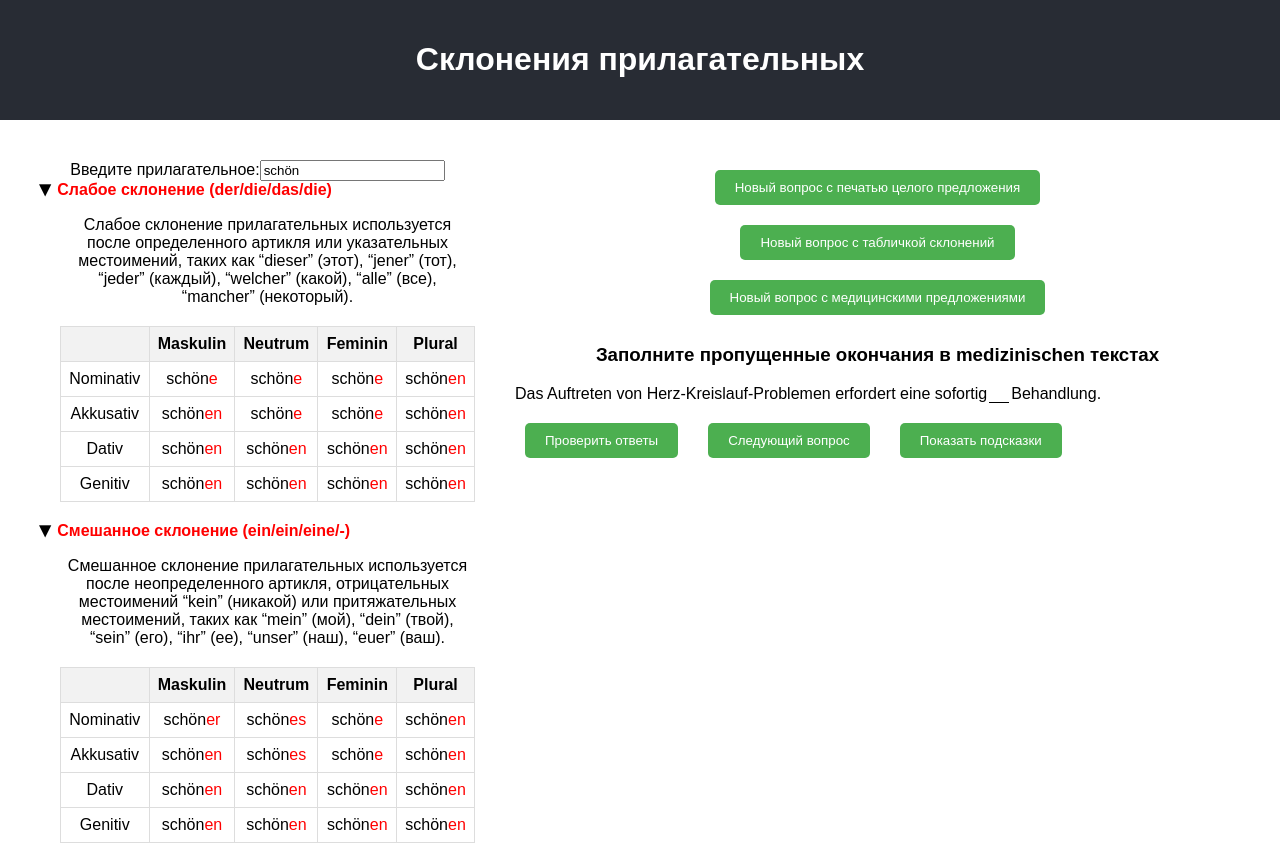
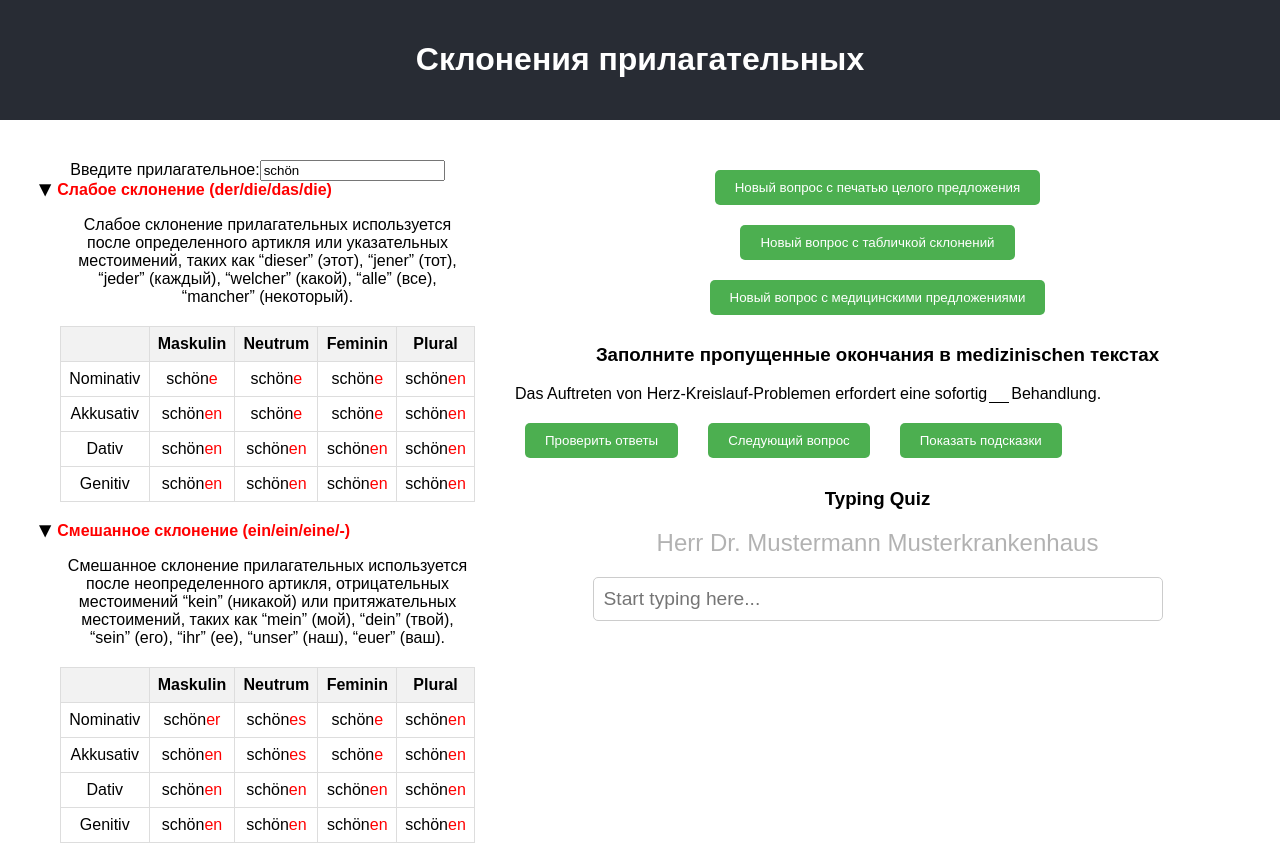
Before and after one commit to runasharp/german, a React (Create React App) app: page / in a window 1280 px wide. Shown: the top 845 px of the page. Built offline with nearby package versions, Linux system fonts and the light colour scheme.

Commit message:
Typing Quiz

```diff
--- a/src/App.js
+++ b/src/App.js
@@ -6,6 +6,7 @@ import AdjectiveDeclensionQuiz from './components/AdjectiveDeclensionQuiz';
 import HighlightTable from './components/HighlightTable';
 import { Carousel } from 'bootstrap';
 import MedicalTextQuiz from './components/MedicalTextQuiz';
+import TypingQuiz from './TypingQuiz';
 
 function App() {
   const [adjective, setAdjective] = useState('schön');
@@ -27,6 +28,7 @@ function App() {
           <Quiz />
           <AdjectiveDeclensionQuiz adjective={adjective} />
           <MedicalTextQuiz />
+          <TypingQuiz />
           </section>
       </main>
     </div>
--- /dev/null
+++ b/src/TypingQuiz.css
@@ -0,0 +1,19 @@
+.typing-quiz {
+    text-align: center;
+    margin: 20px;
+    font-family: Arial, sans-serif;
+  }
+
+  .text-container {
+    font-size: 1.5em;
+    margin-bottom: 20px;
+    white-space: pre-wrap;
+  }
+
+  .typing-input {
+    width: 80%;
+    padding: 10px;
+    font-size: 1.2em;
+    border: 1px solid #ccc;
+    border-radius: 5px;
+  }
--- /dev/null
+++ b/src/TypingQuiz.js
@@ -0,0 +1,103 @@
+import React, { useState } from 'react';
+import './TypingQuiz.css';
+
+const TypingQuiz = () => {
+  const [userInput, setUserInput] = useState('');
+  const [currentSentenceIndex, setCurrentSentenceIndex] = useState(0);
+
+  const sentences = [
+    "Herr Dr. Mustermann Musterkrankenhaus",
+    "Musterstraße X Musterstraße X, XXXXX Musterstadt",
+    "Potsdam, 17. Juni 2024",
+    "Sehr geehrter Herr Dr. Mustermann,",
+    "wir berichten Ihnen über Frau Muster Musterfrau, geboren am XX. Monat Jahr, wohnhaft in der Musterstraße X, XXXXX Musterstadt, die sich vom XX.XX. bis zum XX.XX.XXXX in unserer stationären Behandlung befand.",
+    "Diagnosen:",
+    "Herzinsuffizienz NYHA-Stadium 3",
+    "Arterielle Hypertonie",
+    "Diabetes mellitus Typ 2",
+    "Hypercholesterinämie",
+    "Anamnese:",
+    "Frau Muster Musterfrau stellte sich am XX.XX.XXXX in unserer Notaufnahme mit einer seit 4 Tagen bestehenden Luftnot bei Belastung und einem Beklemmungsgefühl in der Brust vor.",
+    "Sie gab an, dass ihre Beine seit mehreren Wochen dicker geworden seien und sie seit ein paar Tagen nicht mehr ihre Schuhe anziehen könne.",
+    "An Vorerkrankungen leide sie an einer arteriellen Hypertonie und an einem Diabetes mellitus Typ 2.",
+    "Im Kindesalter seien eine Operation eines Leistenbruchs rechts, vor 40 Jahren eine Gallenblasenentfernung und vor 13 Jahren eine Appendektomie durchgeführt worden.",
+    "Im Rahmen der Blinddarmentzündung sei eine Bauchfellentzündung aufgetreten.",
+    "Die Patientin nehme täglich Ramipril 2,5 mg 1-0-0, Amlodipin 5 mg 1-0-0, Metformin 1000 1-0-0 und Simvastatin 20 mg 0-0-1 ein.",
+    "In der vegetativen Anamnese wurde eine Nykturie bis 4-mal pro Nacht und Schlafstörungen wegen einer Orthopnoe angegeben.",
+    "Allergien wurden verneint.",
+    "Sie hörte vor 23 Jahren mit dem Rauchen auf.",
+    "Ein Alkohol- sowie Drogenkonsum wurde verneint.",
+    "In der Familienanamnese fanden sich bei der Mutter, bei der Schwester sowie bei den Kindern ein zu hoher Blutdruck und bei dem Vater ein Schlaganfall.",
+    "Die Eltern und die Schwester des Patienten seien verstorben.",
+    "Soziale Anamnese:",
+    "Sie sei Rentnerin, verwitwet und habe 2 Kinder.",
+    "Sie wohne in einer Wohnung im 2. Stock.",
+    "Untersuchungsbefunde:",
+    "Frau Muster Musterfrau, eine XX-jährige Patientin, war in leicht reduziertem Allgemeinzustand und normalem Ernährungszustand.",
+    "Zu Ort, Zeit und Person war sie orientiert.",
+    "Der arterielle Blutdruck und die Herzfrequenz waren unauffällig.",
+    "Die Herztöne waren rein.",
+    "In der Lunge hörte man Rasselgeräusche beidseits.",
+    "Das Abdomen war unauffällig.",
+    "Sie hatte Beinödeme beidseits.",
+    "Epikrise:",
+    "Die stationäre Aufnahme erfolgte mit dem Verdacht auf eine Herzinsuffizienz.",
+    "Röntgenologisch ließen sich ein beidseits verbreitertes Herz und Stauungszeichen in der Lunge nachweisen.",
+    "In der Echokardiografie zeigte sich eine eingeschränkte Funktion des linken Ventrikels.",
+    "In den Laborwerten waren ein erhöhter Blutzuckerwert, ein erhöhtes HbA1c und mäßig erhöhte Blutwerte auffällig.",
+    "Die Nierenwerte und Elektrolyte waren grenzwertig noch im Normbereich.",
+    "Wir leiteten eine diuretische Therapie mit Furosemid intravenös ein.",
+    "Darunter kam es zu einer Besserung der Symptomatik.",
+    "Die Patientin wurde dauerhaft auf Torasemid 20 mg oral eingestellt.",
+    "Wir entließen die Patientin in lhre ambulante Betreuung und bitten um regelmäßige Kontrollen des Blutdrucks und der Laborwerte.",
+    "Stand: April 2024",
+    "Medikation bei Entlassung:",
+    "Torasemid 20 mg 1-0-0 und",
+    "Fortsetzung der Hausmedikation.",
+    "Wir bitten um die weitere Betreuung der Patientin und verbleiben mit freundlichen Grüßen",
+    "Chefarzt Oberärztin Prüfling",
+  ];
+
+  const handleChange = (event) => {
+    const value = event.target.value;
+    setUserInput(value);
+
+    if (value === sentences[currentSentenceIndex]) {
+      setUserInput('');
+      setCurrentSentenceIndex((prevIndex) => (prevIndex + 1) % sentences.length);
+    }
+  };
+
+  const getStyledText = () => {
+    const currentSentence = sentences[currentSentenceIndex];
+    return currentSentence.split('').map((char, index) => {
+      let color;
+      if (index < userInput.length) {
+        color = char === userInput[index] ? 'black' : 'red';
+      } else {
+        color = 'rgba(0, 0, 0, 0.3)'; // faded text color
+      }
+      return (
+        <span key={index} style={{ color }}>
+          {char}
+        </span>
+      );
+    });
+  };
+
+  return (
+    <div className="typing-quiz">
+      <h3>Typing Quiz</h3>
+      <div className="text-container">{getStyledText()}</div>
+      <input
+        type="text"
+        value={userInput}
+        onChange={handleChange}
+        className="typing-input"
+        placeholder="Start typing here..."
+      />
+    </div>
+  );
+};
+
+export default TypingQuiz;
```
